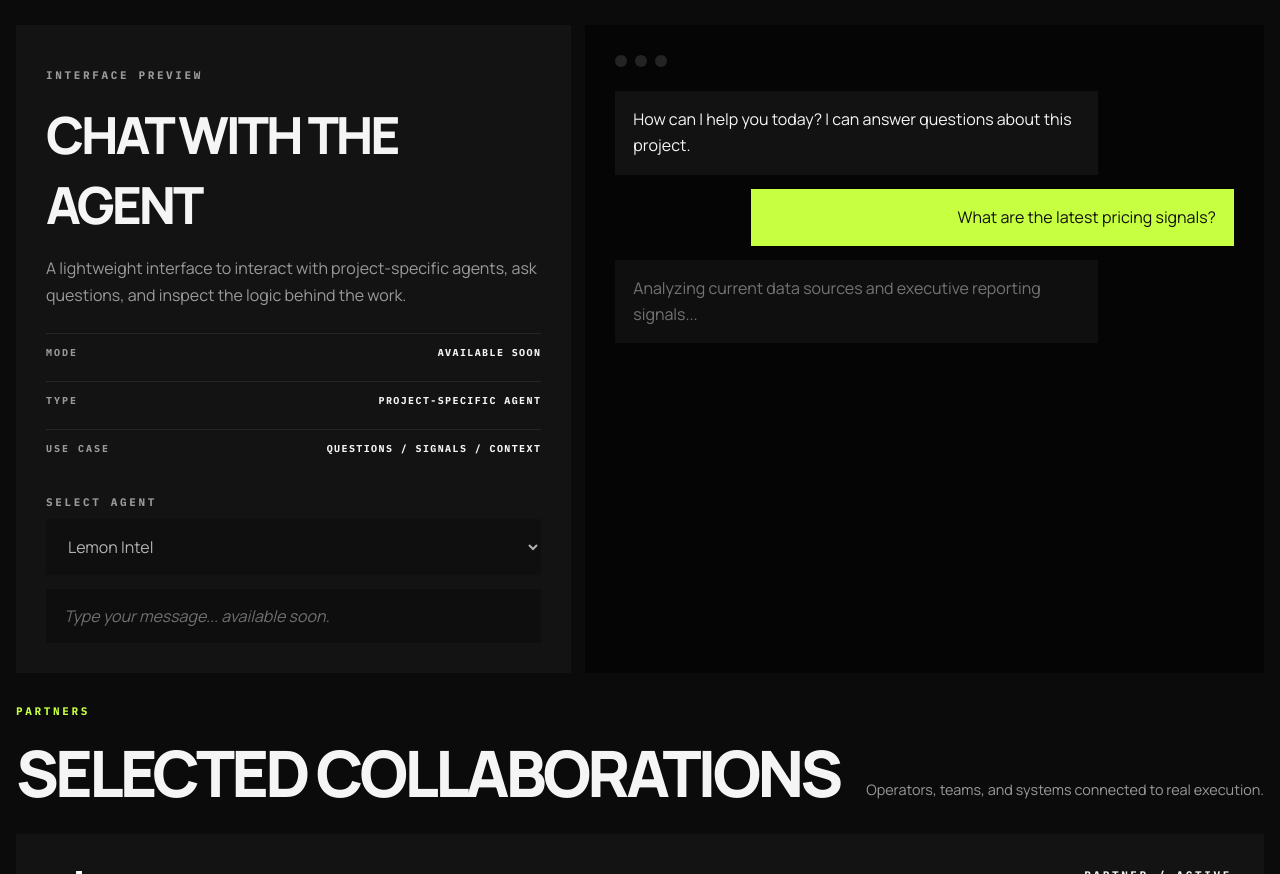
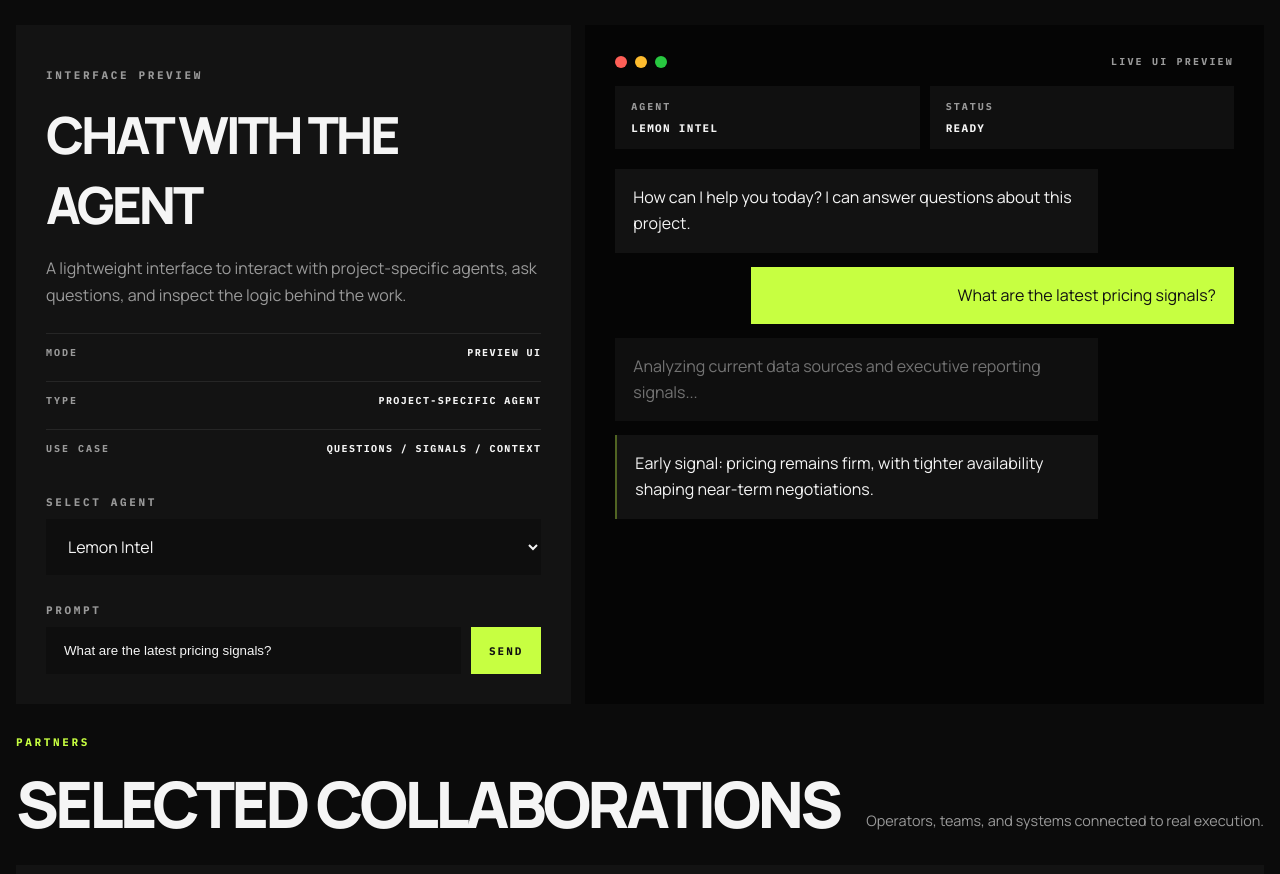
Before and after one commit to fmaliarbot/felipe-maliar-site, a plain HTML site: page index.html in a window 1280 px wide. Shown: the part 2015-2889 px from the top of the page. Drawn offline with Linux system fonts and the light colour scheme.

Commit message:
Refine chat UI and interactions

```diff
--- a/index.html
+++ b/index.html
@@ -149,33 +149,55 @@
             </p>
 
             <div class="dossier-list">
-              <div><span>MODE</span><strong>AVAILABLE SOON</strong></div>
+              <div><span>MODE</span><strong>PREVIEW UI</strong></div>
               <div><span>TYPE</span><strong>PROJECT-SPECIFIC AGENT</strong></div>
               <div><span>USE CASE</span><strong>QUESTIONS / SIGNALS / CONTEXT</strong></div>
             </div>
 
+            <div class="chat-controls">
+              <div>
                 <label class="select-label" for="agent-select">SELECT AGENT</label>
                 <div class="select-wrap">
-              <select id="agent-select" disabled>
+                  <select id="agent-select">
                     <option>Lemon Intel</option>
                     <option>Miner Intel</option>
                     <option>GDS Net Agent</option>
                   </select>
                 </div>
+              </div>
 
-            <div class="fake-input">Type your message... available soon.</div>
+              <div>
+                <label class="select-label" for="chat-prompt">PROMPT</label>
+                <div class="chat-input-row">
+                  <input id="chat-prompt" type="text" value="What are the latest pricing signals?" />
+                  <button type="button" class="send-button">SEND</button>
+                </div>
+              </div>
+            </div>
           </div>
 
           <div class="agent-console">
+            <div class="console-header">
               <div class="console-dots">
                 <span></span><span></span><span></span>
               </div>
+              <div class="console-label">LIVE UI PREVIEW</div>
+            </div>
+
+            <div class="conversation-meta">
+              <div><span>Agent</span><strong>Lemon Intel</strong></div>
+              <div><span>Status</span><strong>READY</strong></div>
+            </div>
+
             <div class="bubble bubble-dark">
               How can I help you today? I can answer questions about this project.
             </div>
             <div class="bubble bubble-accent">What are the latest pricing signals?</div>
             <div class="bubble bubble-dark dimmed">
               Analyzing current data sources and executive reporting signals...
+            </div>
+            <div class="bubble bubble-dark subtle-response">
+              Early signal: pricing remains firm, with tighter availability shaping near-term negotiations.
             </div>
           </div>
         </section>
--- a/styles.css
+++ b/styles.css
@@ -386,6 +386,10 @@ a {
   text-align: right;
 }
 
+.chat-controls {
+  margin-top: 8px;
+}
+
 .select-label {
   display: block;
   margin-top: 28px;
@@ -394,7 +398,7 @@ a {
 }
 
 .select-wrap select,
-.fake-input {
+.chat-input-row input {
   width: 100%;
   border: 0;
   background: #0e0e0e;
@@ -402,23 +406,99 @@ a {
   padding: 16px 18px;
 }
 
-.fake-input {
-  margin-top: 14px;
-  color: #707070;
-  font-style: italic;
+.chat-input-row {
+  display: grid;
+  grid-template-columns: 1fr auto;
+  gap: 10px;
+}
+
+.chat-input-row input {
+  min-width: 0;
+}
+
+.send-button {
+  border: 0;
+  background: var(--acid);
+  color: var(--acid-text);
+  padding: 0 18px;
+  font-family: 'IBM Plex Mono', monospace;
+  font-size: 11px;
+  font-weight: 700;
+  letter-spacing: 0.18em;
+  text-transform: uppercase;
+}
+
+.console-header {
+  display: flex;
+  justify-content: space-between;
+  align-items: center;
+  gap: 12px;
+  margin-bottom: 18px;
+}
+
+.console-label {
+  font-family: 'IBM Plex Mono', monospace;
+  font-size: 10px;
+  font-weight: 700;
+  letter-spacing: 0.22em;
+  text-transform: uppercase;
+  color: var(--muted);
 }
 
 .console-dots {
   display: flex;
   gap: 8px;
-  margin-bottom: 24px;
 }
 
 .console-dots span {
   width: 12px;
   height: 12px;
   border-radius: 999px;
-  background: #242424;
+}
+
+.console-dots span:nth-child(1) {
+  background: #ff5f57;
+}
+
+.console-dots span:nth-child(2) {
+  background: #febc2e;
+}
+
+.console-dots span:nth-child(3) {
+  background: #28c840;
+}
+
+.conversation-meta {
+  display: grid;
+  grid-template-columns: repeat(2, minmax(0, 1fr));
+  gap: 10px;
+  margin-bottom: 20px;
+}
+
+.conversation-meta div {
+  background: #101010;
+  padding: 14px 16px;
+}
+
+.conversation-meta span {
+  display: block;
+  font-family: 'IBM Plex Mono', monospace;
+  font-size: 10px;
+  font-weight: 700;
+  letter-spacing: 0.2em;
+  text-transform: uppercase;
+  color: var(--muted);
+}
+
+.conversation-meta strong {
+  display: block;
+  margin-top: 8px;
+  font-family: 'IBM Plex Mono', monospace;
+  font-size: 11px;
+  font-weight: 700;
+  letter-spacing: 0.12em;
+  text-transform: uppercase;
+  color: var(--text);
 }
 
 .bubble {
@@ -442,6 +522,10 @@ a {
 .dimmed {
   color: #8a8a8a;
   animation: subtlePulse 1.8s ease-in-out infinite;
+}
+
+.subtle-response {
+  border-left: 2px solid rgba(199, 255, 65, 0.35);
 }
 
 @keyframes subtlePulse {
```
Also changed, not shown: 1 other file. Lines whose indentation alone changed are shown as unchanged.
